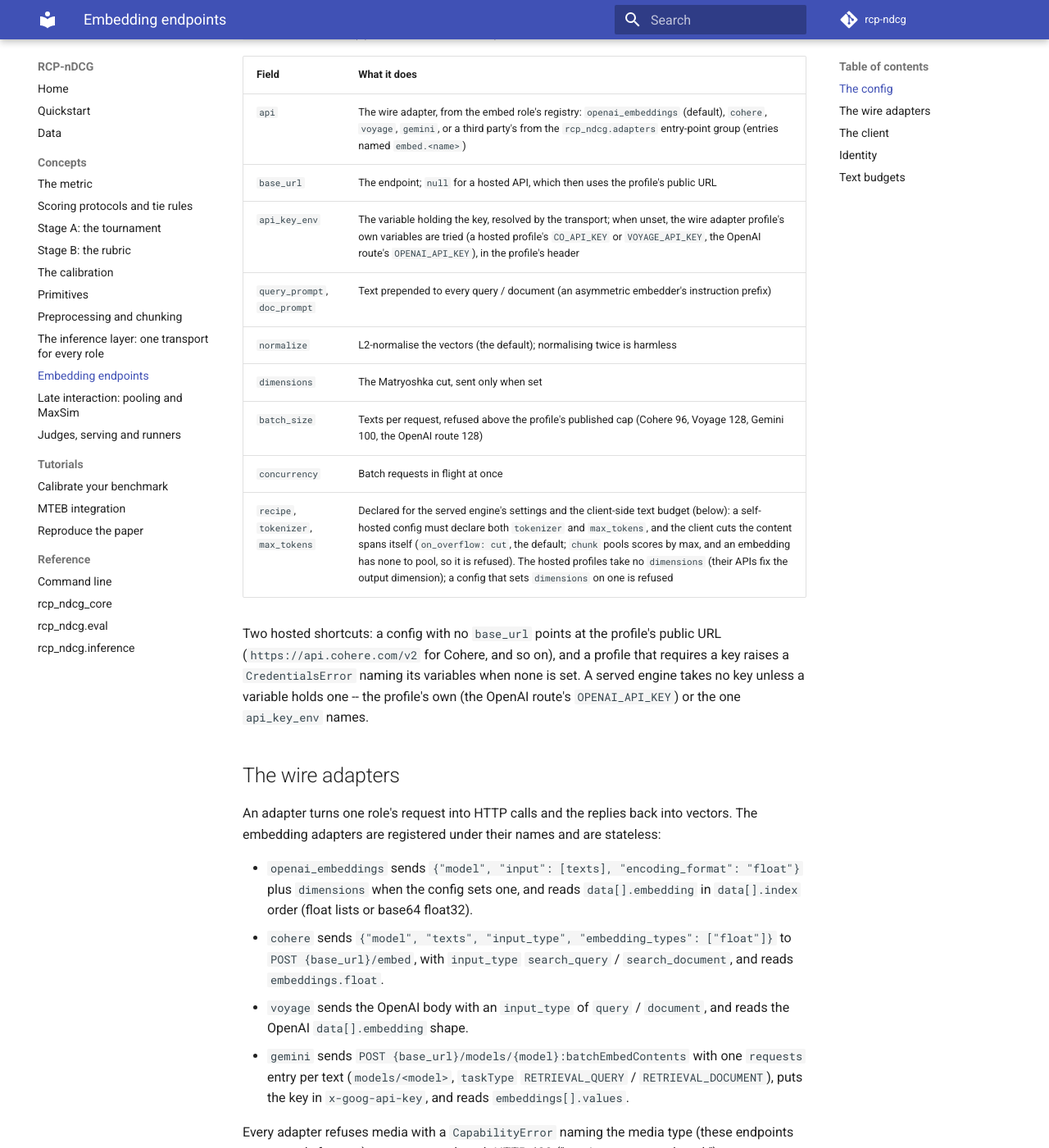
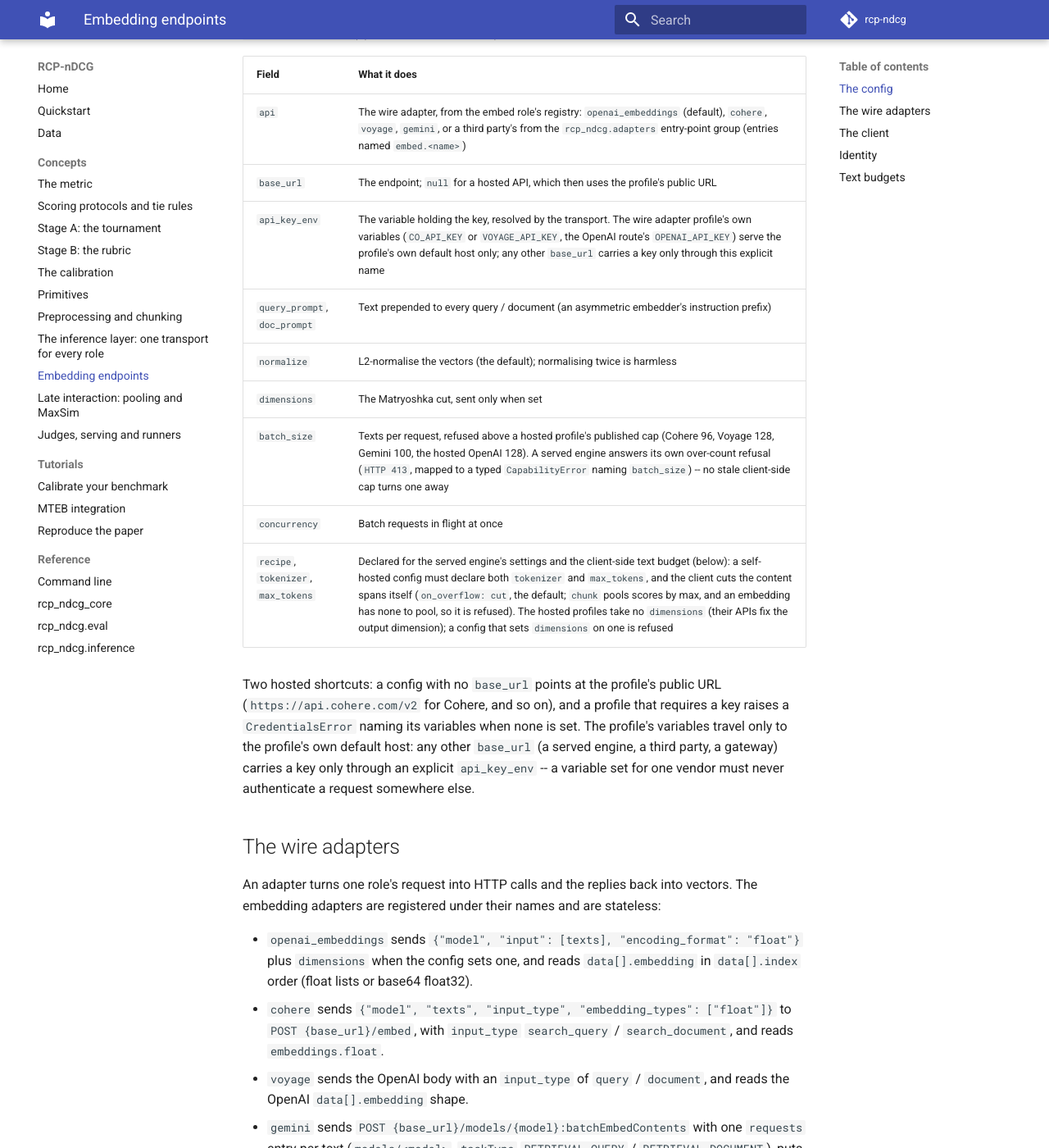
Before and after one commit to cohere-ai/rcp-ndcg, an MkDocs documentation site: the page built from docs/concepts/embeddings.md, in a window 1280 px wide and 1400 px high, scrolled down 500 px. Shown: the whole window at 82% size. Built offline with MkDocs 1.6.1 and Material for MkDocs 9.7.7, drawn with Linux system fonts in a browser that asks for light colours; comment, search, counter and statistics services are not loaded; some of the changed text lies outside the part shown.

Commit message:
Docs and typed errors: the verifier findings in the templates, pages and changelog
smart_resize's aspect-ratio refusal is a typed DataError with a hint (it sat
beside its converted sibling as a bare ValueError in one function -- one error
shape per family), its docstring names the right class, and the callers' wraps
catch both classes. RerankEndpoint.instruction's docstring and the exported
schema stopped advertising a 'system' mode the config refuses (it described the
mode the validator rejects); docs/concepts/preprocessing.md likewise kept
'gains a system value' and 'the adapters implement it' on request_shape.
docs/concepts/embeddings.md gains the key-host rule (the profile's variables
serve its own default host only) and the hosted-only batch cap. The chat video
block actually reads its bytes through the media resolver (the CHANGELOG's
'one read path' claim). The changelog's duplicated Unreleased subsections are
one each again.

```diff
--- a/docs/concepts/embeddings.md
+++ b/docs/concepts/embeddings.md
@@ -18,18 +18,20 @@
 |---|---|
 | `api` | The wire adapter, from the embed role's registry: `openai_embeddings` (default), `cohere`, `voyage`, `gemini`, or a third party's from the `rcp_ndcg.adapters` entry-point group (entries named `embed.<name>`) |
 | `base_url` | The endpoint; `null` for a hosted API, which then uses the profile's public URL |
-| `api_key_env` | The variable holding the key, resolved by the transport; when unset, the wire adapter profile's own variables are tried (a hosted profile's `CO_API_KEY` or `VOYAGE_API_KEY`, the OpenAI route's `OPENAI_API_KEY`), in the profile's header |
+| `api_key_env` | The variable holding the key, resolved by the transport. The wire adapter profile's own variables (`CO_API_KEY` or `VOYAGE_API_KEY`, the OpenAI route's `OPENAI_API_KEY`) serve the profile's own default host only; any other `base_url` carries a key only through this explicit name |
 | `query_prompt`, `doc_prompt` | Text prepended to every query / document (an asymmetric embedder's instruction prefix) |
 | `normalize` | L2-normalise the vectors (the default); normalising twice is harmless |
 | `dimensions` | The Matryoshka cut, sent only when set |
-| `batch_size` | Texts per request, refused above the profile's published cap (Cohere 96, Voyage 128, Gemini 100, the OpenAI route 128) |
+| `batch_size` | Texts per request, refused above a hosted profile's published cap (Cohere 96, Voyage 128, Gemini 100, the hosted OpenAI 128). A served engine answers its own over-count refusal (`HTTP 413`, mapped to a typed `CapabilityError` naming `batch_size`) -- no stale client-side cap turns one away |
 | `concurrency` | Batch requests in flight at once |
 | `recipe`, `tokenizer`, `max_tokens` | Declared for the served engine's settings and the client-side text budget (below): a self-hosted config must declare both `tokenizer` and `max_tokens`, and the client cuts the content spans itself (`on_overflow: cut`, the default; `chunk` pools scores by max, and an embedding has none to pool, so it is refused). The hosted profiles take no `dimensions` (their APIs fix the output dimension); a config that sets `dimensions` on one is refused |
 
 Two hosted shortcuts: a config with no `base_url` points at the profile's public URL
 (`https://api.cohere.com/v2` for Cohere, and so on), and a profile that requires a key raises a
-`CredentialsError` naming its variables when none is set. A served engine takes no key unless a variable
-holds one -- the profile's own (the OpenAI route's `OPENAI_API_KEY`) or the one `api_key_env` names.
+`CredentialsError` naming its variables when none is set. The profile's variables travel only to the
+profile's own default host: any other `base_url` (a served engine, a third party, a gateway) carries a key
+only through an explicit `api_key_env` -- a variable set for one vendor must never authenticate a request
+somewhere else.
 
 ## The wire adapters
 
@@ -105,8 +107,8 @@
   `asyncio.TaskGroup` (a failing request cancels its siblings), reassembling in the input's order whatever
   order the replies arrive in;
 * L2-normalises when `normalize`;
-* resolves nothing credential-wise: the key is the transport's, from `api_key_env` (else the profile's own
-  variables), sent in the profile's header.
+* resolves nothing credential-wise: the key is the transport's, from `api_key_env`, else the profile's own
+  variables at the profile's own default host -- never at another `base_url` -- sent in the profile's header.
 
 The vectors are raw float32 from the adapter -- the normalisation is the client's content decision, not the
 wire's. Each adapter's `usage()` reports the input tokens its API names (OpenAI's `usage.prompt_tokens`,
```
Also changed, not shown: CHANGELOG.md (+0 -6 lines), docs/concepts/preprocessing.md (+4 -2 lines), 5 other files.
